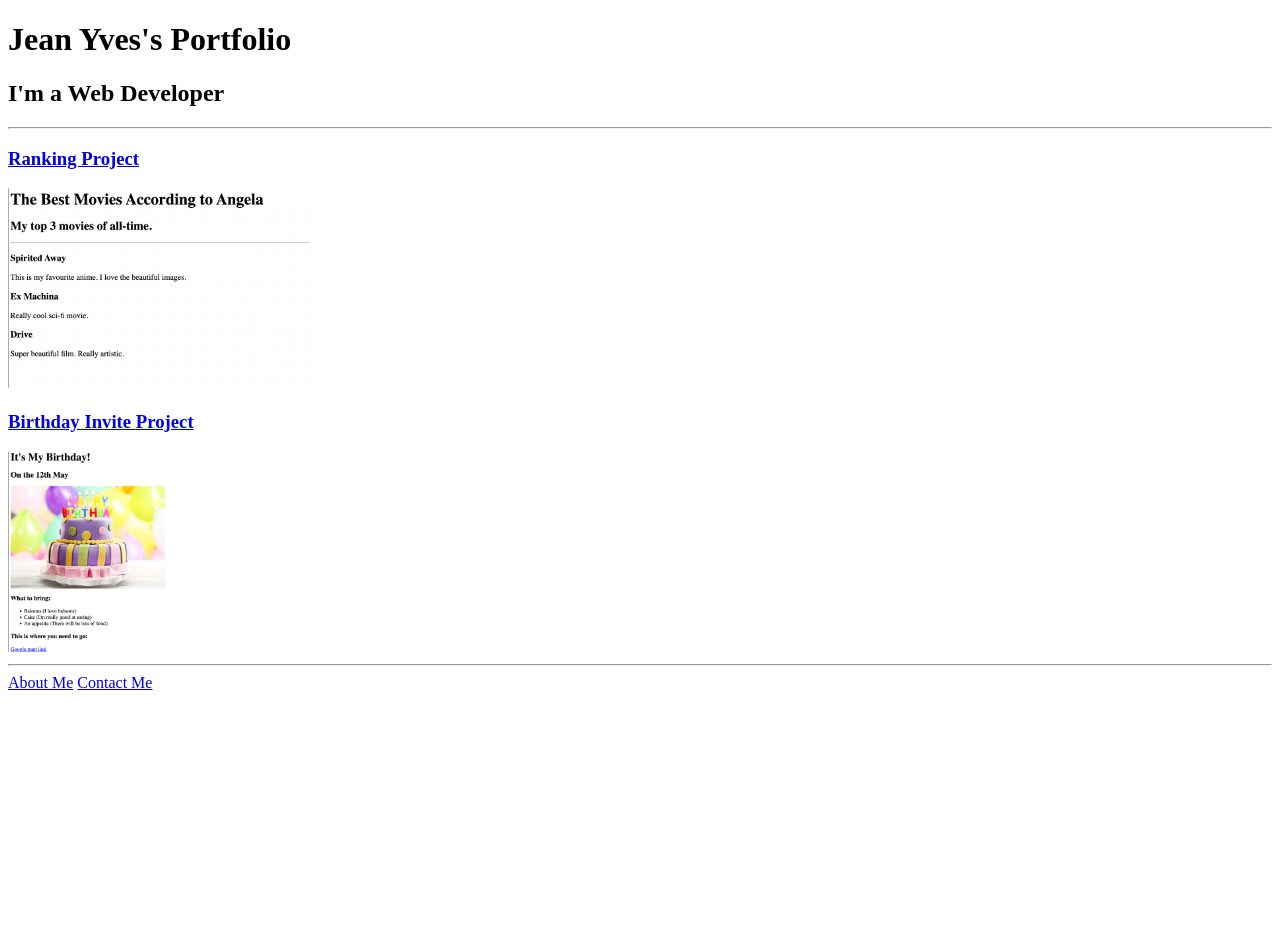
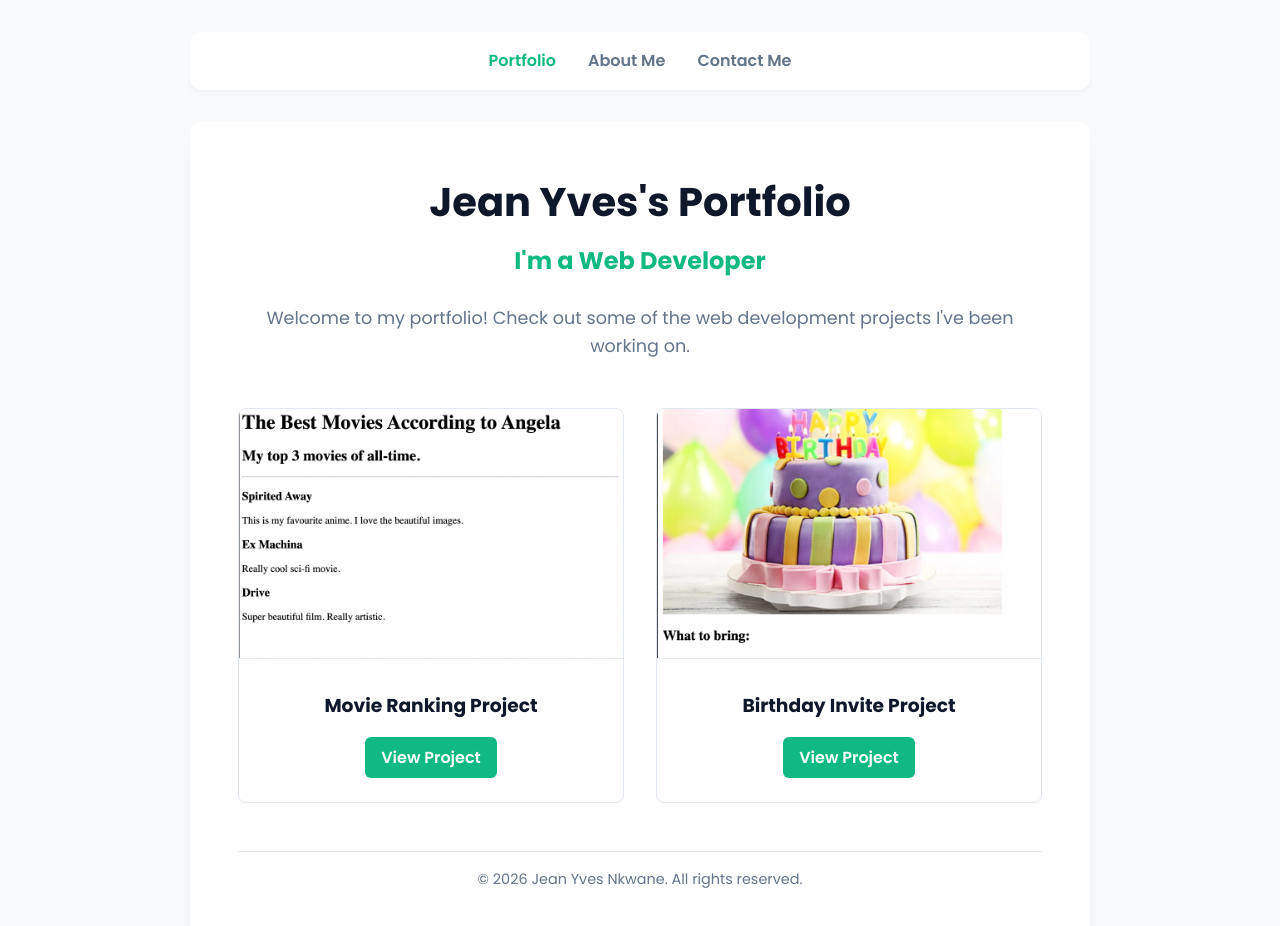
Before and after one commit to Nejy190501/HTML-Portfolio, a plain HTML site: page index.html in a window 1280 px wide. Before the commit the page ends 800 px from the top, so only its background shows below. Drawn offline with Linux system fonts and the light colour scheme.

Commit message:
feat: Complete modernization of HTML Portfolio
- Created modern, responsive CSS design with Poppins font
- Added grid layout for projects showcase
- Added navigation menu across all pages
- Cleaned up tutorial artifacts
- Added professional README, LICENSE, and .gitignore

```diff
--- /dev/null
+++ b/assets/css/style.css
@@ -0,0 +1,186 @@
+@import url('https://fonts.googleapis.com/css2?family=Poppins:wght@300;400;600;700&display=swap');
+
+:root {
+    --primary-color: #10b981;
+    --primary-hover: #059669;
+    --bg-color: #f8fafc;
+    --card-bg: #ffffff;
+    --text-main: #0f172a;
+    --text-muted: #64748b;
+    --border-color: #e2e8f0;
+}
+
+* {
+    box-sizing: border-box;
+    margin: 0;
+    padding: 0;
+}
+
+body {
+    font-family: 'Poppins', sans-serif;
+    background-color: var(--bg-color);
+    color: var(--text-main);
+    line-height: 1.6;
+    display: flex;
+    flex-direction: column;
+    align-items: center;
+    padding: 2rem;
+}
+
+/* Navigation */
+nav {
+    background-color: var(--card-bg);
+    width: 100%;
+    max-width: 900px;
+    padding: 1rem 2rem;
+    border-radius: 12px;
+    box-shadow: 0 4px 6px -1px rgba(0, 0, 0, 0.05);
+    margin-bottom: 2rem;
+    display: flex;
+    justify-content: center;
+    gap: 2rem;
+}
+
+nav a {
+    text-decoration: none;
+    color: var(--text-muted);
+    font-weight: 600;
+    transition: color 0.3s;
+}
+
+nav a:hover, nav a.active {
+    color: var(--primary-color);
+}
+
+/* Main Container */
+.container {
+    background-color: var(--card-bg);
+    width: 100%;
+    max-width: 900px;
+    border-radius: 12px;
+    box-shadow: 0 10px 15px -3px rgba(0, 0, 0, 0.05);
+    padding: 3rem;
+}
+
+/* Header */
+header {
+    text-align: center;
+    margin-bottom: 3rem;
+}
+
+h1 {
+    font-size: 2.5rem;
+    color: var(--text-main);
+    margin-bottom: 0.5rem;
+}
+
+h2 {
+    font-size: 1.5rem;
+    color: var(--primary-color);
+    margin-bottom: 1.5rem;
+}
+
+.intro-text {
+    font-size: 1.1rem;
+    color: var(--text-muted);
+}
+
+/* Projects grid */
+.projects-grid {
+    display: grid;
+    grid-template-columns: repeat(auto-fit, minmax(300px, 1fr));
+    gap: 2rem;
+    margin-bottom: 2rem;
+}
+
+.project-card {
+    border: 1px solid var(--border-color);
+    border-radius: 8px;
+    overflow: hidden;
+    transition: transform 0.3s, box-shadow 0.3s;
+}
+
+.project-card:hover {
+    transform: translateY(-5px);
+    box-shadow: 0 10px 15px -3px rgba(0, 0, 0, 0.1);
+}
+
+.project-card img {
+    width: 100%;
+    height: 250px;
+    object-fit: cover;
+    border-bottom: 1px solid var(--border-color);
+}
+
+.project-info {
+    padding: 1.5rem;
+    text-align: center;
+}
+
+.project-info h3 {
+    margin-bottom: 1rem;
+}
+
+.project-info a {
+    display: inline-block;
+    padding: 0.5rem 1rem;
+    background-color: var(--primary-color);
+    color: white;
+    text-decoration: none;
+    border-radius: 6px;
+    font-weight: 600;
+    transition: background-color 0.3s;
+}
+
+.project-info a:hover {
+    background-color: var(--primary-hover);
+}
+
+/* Other Pages Content */
+.content-page {
+    max-width: 700px;
+    margin: 0 auto;
+}
+
+.content-page h1 {
+    text-align: center;
+    border-bottom: 2px solid var(--border-color);
+    padding-bottom: 1rem;
+    margin-bottom: 2rem;
+}
+
+.content-page p {
+    margin-bottom: 1rem;
+}
+
+.content-page ul {
+    margin-left: 2rem;
+    margin-bottom: 1.5rem;
+}
+
+.content-page img {
+    max-width: 100%;
+    border-radius: 8px;
+    margin: 1.5rem 0;
+}
+
+/* Footer */
+footer {
+    text-align: center;
+    margin-top: 3rem;
+    padding-top: 1rem;
+    border-top: 1px solid var(--border-color);
+    color: var(--text-muted);
+    font-size: 0.9rem;
+}
+
+@media (max-width: 600px) {
+    .container {
+        padding: 1.5rem;
+    }
+    nav {
+        flex-direction: column;
+        align-items: center;
+        gap: 1rem;
+    }
+}
--- a/index.html
+++ b/index.html
@@ -1,26 +1,52 @@
 <!DOCTYPE html>
 <html lang="en">
-
 <head>
    <meta charset="UTF-8">
    <meta name="viewport" content="width=device-width, initial-scale=1.0">
    <title>Yves's Portfolio</title>
+   <link rel="stylesheet" href="assets/css/style.css">
 </head>
+<body>
 
-<body>
-   <h1>Jean Yves's Portfolio</h1>
-   <h2>I'm a Web Developer</h2>
-   <hr />
-   <h3><a href="./public/movie-ranking.html">Ranking Project</a></h3>
-   <img src="./assets/images/Movies.png" alt="My Top 3 Movies Screenshot" height="200"/>
-   <h3><a href="./public/birthday-invite.html">Birthday Invite Project</a></h3>
-   <img src="./assets/images/Birthday.png" alt="My Birthday Invitation Screenshoot" height="200" />
-   <hr/>
-   <a href="./public/about.html">About Me</a>
-   <a href="./public/contact.html">Contact Me</a>
+    <nav>
+        <a href="index.html" class="active">Portfolio</a>
+        <a href="public/about.html">About Me</a>
+        <a href="public/contact.html">Contact Me</a>
+    </nav>
+
+    <div class="container">
+        <header>
+            <h1>Jean Yves's Portfolio</h1>
+            <h2>I'm a Web Developer</h2>
+            <p class="intro-text">Welcome to my portfolio! Check out some of the web development projects I've been working on.</p>
+        </header>
+
+        <main>
+            <div class="projects-grid">
+                <!-- Movie Ranking Project -->
+                <div class="project-card">
+                    <img src="./assets/images/Movies.png" alt="My Top 3 Movies Screenshot"/>
+                    <div class="project-info">
+                        <h3>Movie Ranking Project</h3>
+                        <a href="./public/movie-ranking.html">View Project</a>
+                    </div>
+                </div>
+
+                <!-- Birthday Invite Project -->
+                <div class="project-card">
+                    <img src="./assets/images/Birthday.png" alt="My Birthday Invitation Screenshot" />
+                    <div class="project-info">
+                        <h3>Birthday Invite Project</h3>
+                        <a href="./public/birthday-invite.html">View Project</a>
+                    </div>
+                </div>
+            </div>
+        </main>
+
+        <footer>
+            <p>© 2026 Jean Yves Nkwane. All rights reserved.</p>
+        </footer>
+    </div>
+
 </body>
 </html>
-
-<!-- TODO 6: Add images to show the project previews
-HINT for TODO 6: You can use the height attribute set to 200 to make the image smaller:
-https://developer.mozilla.org/en-US/docs/Web/HTML/Element/img#attr-height -->
```
Also changed, not shown: public/about.html (+30 -1 lines), public/birthday-invite.html (+34 -6 lines), public/contact.html (+32 -3 lines), public/movie-ranking.html (+36 -9 lines), solution.html (deleted, +0 -22 lines), goal.png (deleted), 3 other files.
